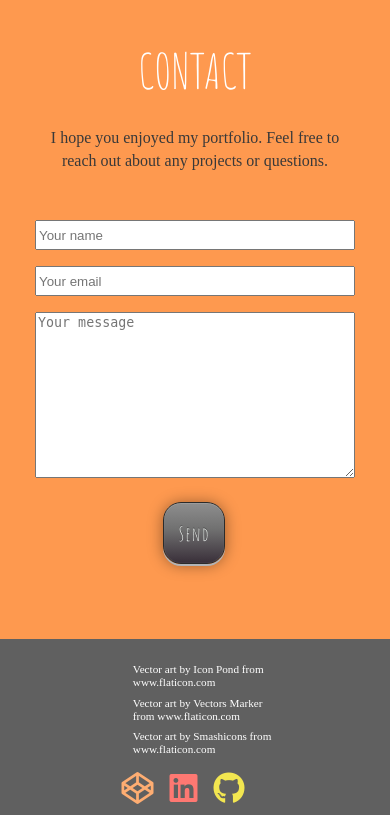
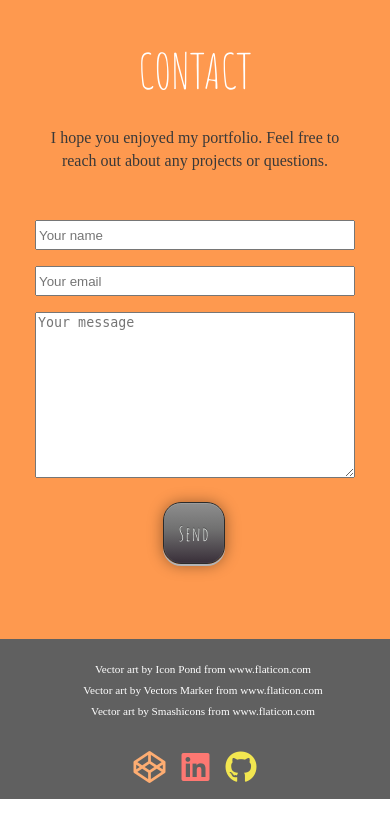
Before and after one commit to innaleikina/inna-portfolio, a PHP site: page / in a window 390 px wide. Shown: the part 4519-5334 px from the top of the page. Run offline with PHP 8.4, Linux system fonts and the light colour scheme; some libraries are stand-ins or nearby versions.

Commit message:
footer-3

```diff
--- a/css/style.css
+++ b/css/style.css
@@ -908,7 +908,7 @@ footer {
 @media only screen and (max-width: 768px){
   footer{
 		flex-direction:column;
-    height:10rem;
+    height:9rem;
 		align-items:center;
 		padding-bottom:1rem;
   }
@@ -929,7 +929,7 @@ footer {
 .social{
   margin-left:.5rem;
   margin-right:.5rem;
-  margin-top:1rem;
+  margin-top:.5rem;
 }
 
 .social-icons{
@@ -957,9 +957,17 @@ margin-left:1rem;
 @media only screen and (max-width: 768px){
 .vector-credit{
  margin-top:.5rem;
- width:45%;
+ width:100%;
+text-align:center;
+ /*border:1px red solid;*/
+}
 
- }
+.social-icons{
+  margin-right:0;
+	/*border:1px red solid;*/
+	width:100%;
+	justify-content:center;
+}
 
  .vector-credits{
 align-items:center;
```
